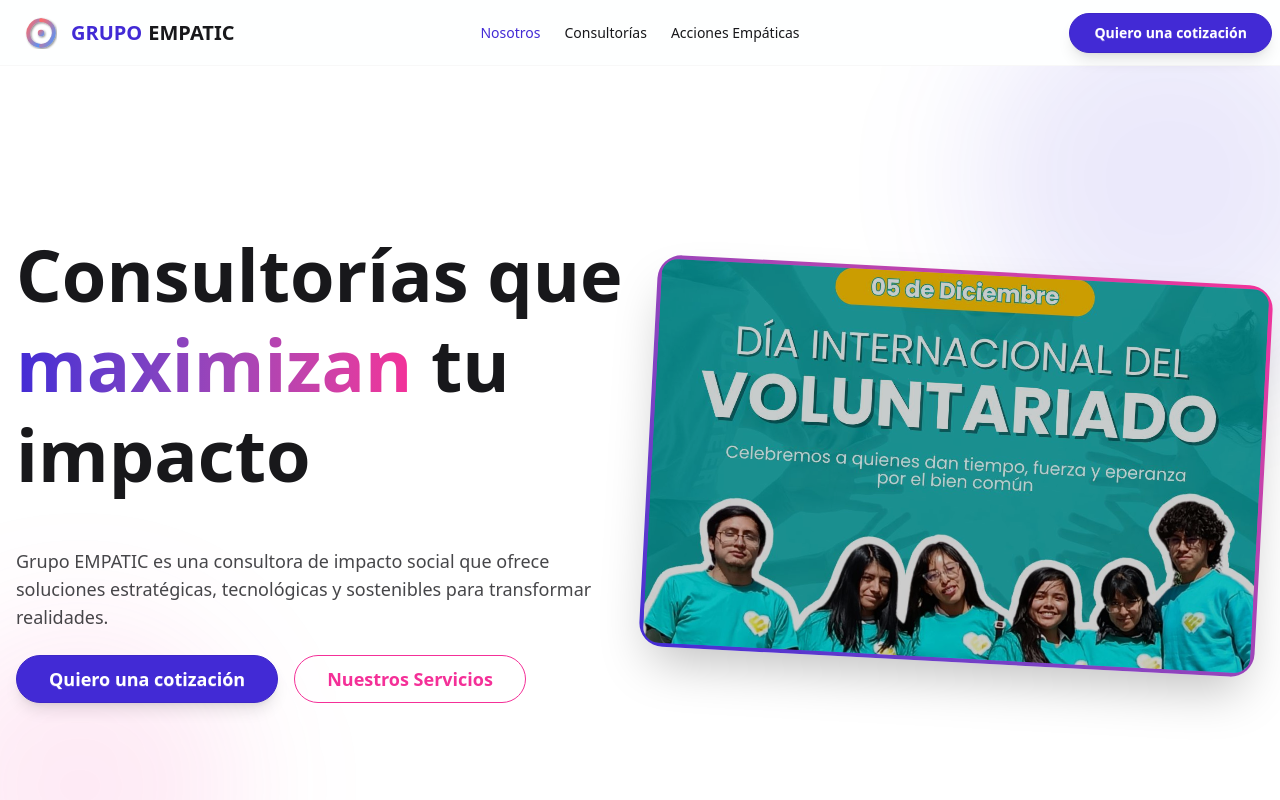
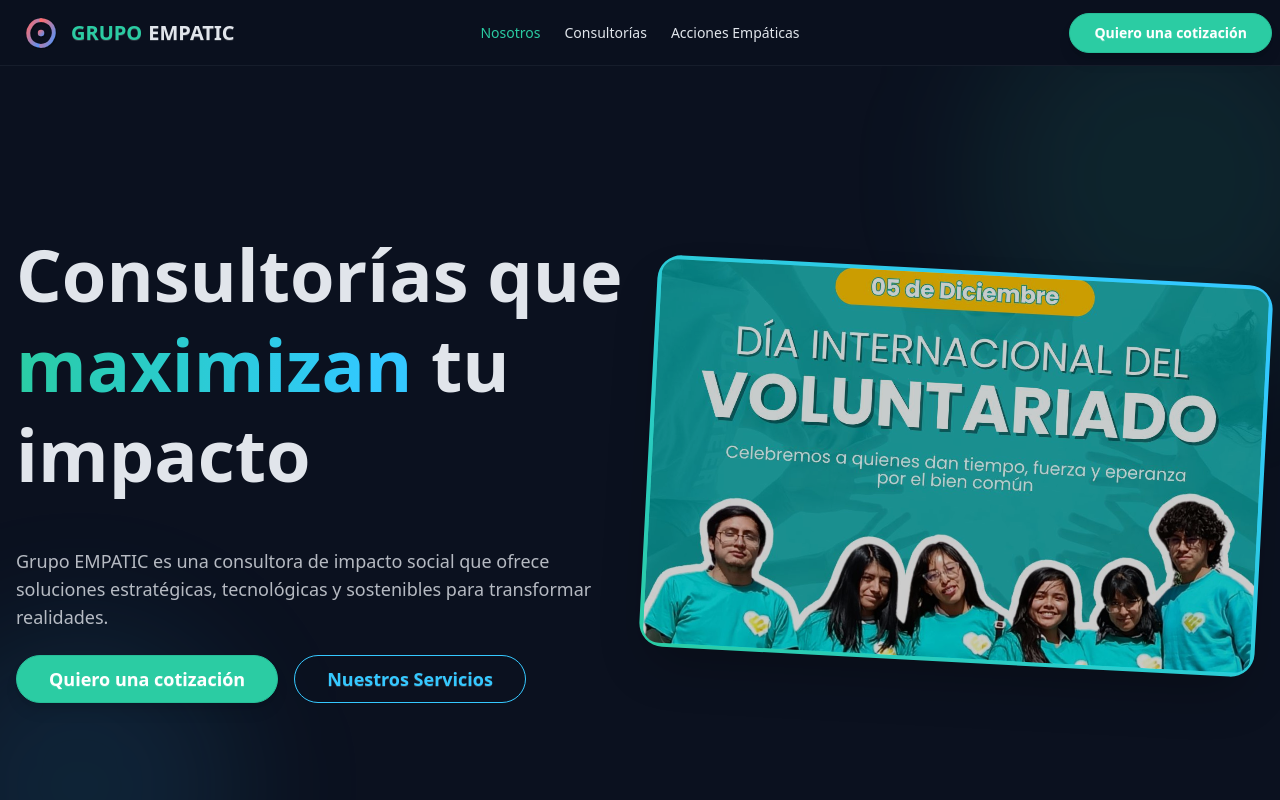
Before and after one commit to jhosepct/grupo-empatic, an Angular app: page / in a window 1280 px wide. Shown: the top 800 px of the page. Built offline with nearby package versions, Linux system fonts and the light colour scheme.

Commit message:
refactor(styles): update color palette in styles.css

```diff
--- a/src/styles.css
+++ b/src/styles.css
@@ -1,10 +1,91 @@
 @import "tailwindcss";
 
-@plugin "daisyui";
+/* 1. ACTIVACIÓN DEL TEMA */
+@plugin "daisyui" {
+    themes: empatic --default, light, dark;
+}
+
+/* 2. DEFINICIÓN DEL TEMA "EMPATIC" REFINADO */
+@plugin "daisyui/theme" {
+    name: "empatic";
+    default: true;
+    color-scheme: dark;
+
+    /* --- COLORES DE MARCA --- */
+
+    /* Primary: Turquesa Vibrante (Refrescante y moderno) */
+    /* Ideal para botones principales y enlaces */
+    --color-primary: oklch(75.59% 0.14 170.59);
+    --color-primary-content: oklch(98% 0.01 200);
+    /* Blanco brillante */
+
+    /* Secondary: Deep Blue (Profesional y confiable) */
+    --color-secondary: oklch(78.52% 0.15 233.56);
+    --color-secondary-content: oklch(98% 0.01 200);
+
+    /* Accent: Bright Pink (Personalidad y atención) */
+    --color-accent: oklch(71.86% 0.2 334.61);
+    --color-accent-content: oklch(15% 0.05 260);
+    /* Texto oscuro para contraste */
+
+    /* Neutral: Gris Azulado Profundo (Elementos de UI) */
+    --color-neutral: oklch(30% 0.04 260);
+    --color-neutral-content: oklch(95% 0.01 260);
+
+    /* --- COLORES BASE (FONDOS) --- */
+    /* Ajustados para coincidir con el tono #111827 pero con matices */
+
+    /* Base-100: Fondo principal de la página (Tu color original #111827) */
+    --color-base-100: oklch(18% 0.03 265);
+
+    /* Base-200: Fondo para Tarjetas (Cards) o Menús laterales */
+    /* Un poco más claro para separar capas visualmente */
+    --color-base-200: oklch(23% 0.03 265);
+
+    /* Base-300: Fondo para Inputs o elementos Hover */
+    --color-base-300: oklch(28% 0.04 265);
+
+    /* Base-Content: Color del texto general (No blanco puro, para no cansar la vista) */
+    --color-base-content: oklch(92% 0.01 265);
+
+    /* --- ESTADOS SEMÁNTICOS (Suavizados para modo oscuro) --- */
+
+    /* Info: Azul Cielo */
+    --color-info: oklch(70% 0.15 240);
+    --color-info-content: oklch(10% 0.05 240);
+
+    /* Success: Verde Menta */
+    --color-success: oklch(70% 0.18 150);
+    --color-success-content: oklch(10% 0.05 150);
+
+    /* Warning: Amarillo Cálido */
+    --color-warning: oklch(80% 0.18 85);
+    --color-warning-content: oklch(15% 0.05 85);
+
+    /* Error: Rojo Coral (Menos agresivo que el rojo puro) */
+    --color-error: oklch(65% 0.22 30);
+    --color-error-content: oklch(98% 0.01 30);
+
+    /* --- ESTILO DE UI (Redondeado y suave) --- */
+    --radius-selector: 0.5rem;
+    /* Selects y checkbox */
+    --radius-field: 0.3rem;
+    /* Inputs de texto */
+    --radius-box: 1rem;
+    /* Tarjetas (Cards) */
+
+    --border: 1px;
+    /* Grosor del borde */
+    --depth: 1;
+    /* Sombra suave */
+    --noise: 0;
+    /* Sin textura de ruido */
+}
 
 @source "../src/**/*.{html,ts}";
 
-/* Custom Global Styles */
 body {
     font-family: 'Inter', sans-serif;
+    /* Asegura que el fondo tome el color base-100 inmediatamente */
+    @apply bg-base-100 text-base-content;
 }
```
